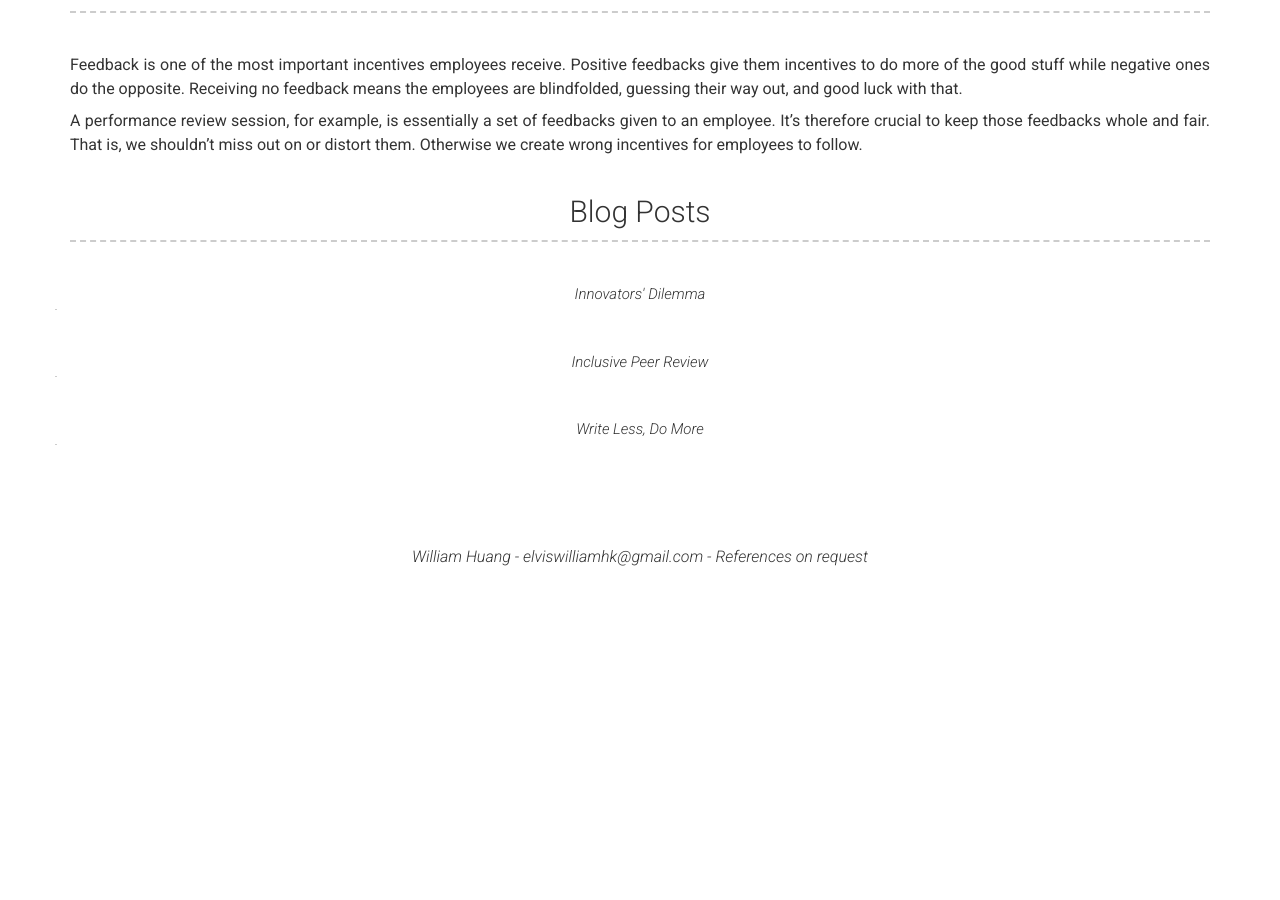
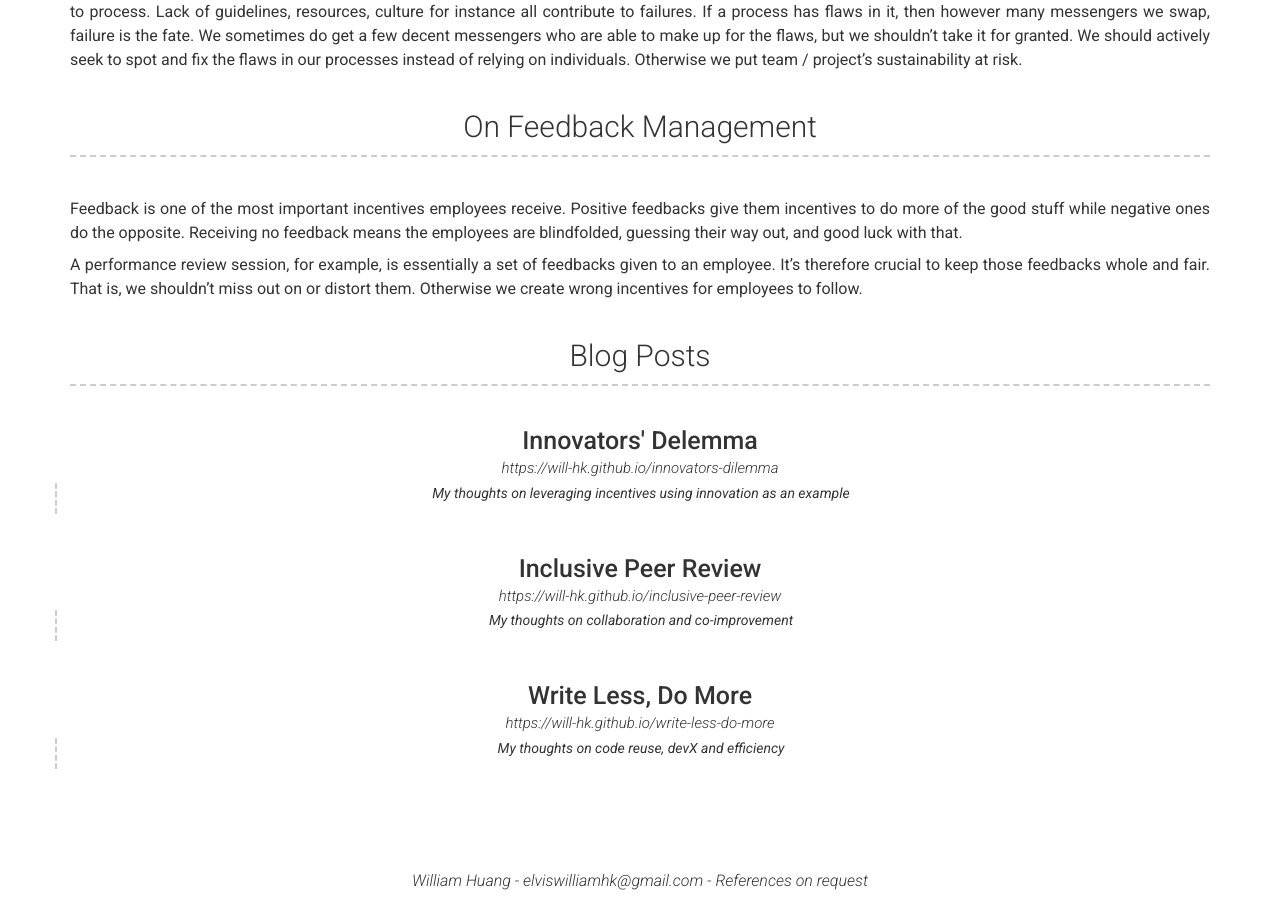
Before and after one commit to will-hk/will-hk.github.io, a Jekyll site: the page built from index.md, in a window 1280 px wide and 900 px high, scrolled down 7798 px. Built offline with Jekyll 4.4.1, drawn with Linux system fonts in a browser that asks for light colours; nearby versions of some CDN libraries; before the commit the page ends 8374 px from its top, so only the background shows below that; some of the changed text lies outside the part shown.

Commit message:
layout update

```diff
--- a/_config.yml
+++ b/_config.yml
@@ -264,10 +264,11 @@ content:
     layout: text
     content: | # this will include new lines to allow paragraphs
       - Knowledge
-        - options
-        - futures
-        - equity derivatives
         - FX
+        - Options
+        - Futures
+        - Equity Derivatives
+        - Structured Products
 
       - Tools
         - git / svn / cvs
@@ -294,25 +295,30 @@ content:
         - scrapy / cheerio / iconv(-lite)
         - mongodb / mysql / redis / cayley
         - phonegap / ionic
+        - spring / springboot
 
       - Programming Languages
+        - Assembly
+        - C
+        - C++
         - CoffeeScript
-        - JavaScript
+        - CSS
+        - Go
+        - Groovy
         - HTML
         - Jade
-        - CSS
+        - Java
+        - JavaScript
+        - PHP
+        - Python
         - SASS / SCSS
-        - Python
-        - PHP
-        - Go
+        - Scala
+        - TypeScript
         - VB(A)
-        - C++
-        - C
-        - Assembly
 
       - Patterns & Standards
         - RESTful API (CRUD operations)
-        - Dependency Injection
+        - Dependency Injection / IoC
         - Micro Service Architecture
         - Unit / Integration / E2E Testing
 
@@ -367,14 +373,20 @@ content:
     layout: list
     content:
       - layout: top-middle
+        title: Innovators' Delemma
+        quote: >
+          My thoughts on leveraging incentives using innovation as an example
         link: https://will-hk.github.io/innovators-dilemma
-        link_text: Innovators' Dilemma
       - layout: top-middle
+        title: Inclusive Peer Review
+        quote: >
+          My thoughts on collaboration and co-improvement
         link: https://will-hk.github.io/inclusive-peer-review
-        link_text: Inclusive Peer Review
       - layout: top-middle
+        title: Write Less, Do More
+        quote: >
+          My thoughts on code reuse, devX and efficiency
         link: https://will-hk.github.io/write-less-do-more
-        link_text: Write Less, Do More
 
   #- title: On Performance Management
     #layout: text
@@ -396,4 +408,4 @@ sass:
   style: compressed
 
 plugins:
- - jekyll-seo-tag
+  - jekyll-seo-tag
--- a/config_template.yml
+++ b/config_template.yml
@@ -137,4 +137,4 @@ exclude : [
   "lib/",
   "scripts/",
   "docker-compose.yml",
-  ]
+]
```
